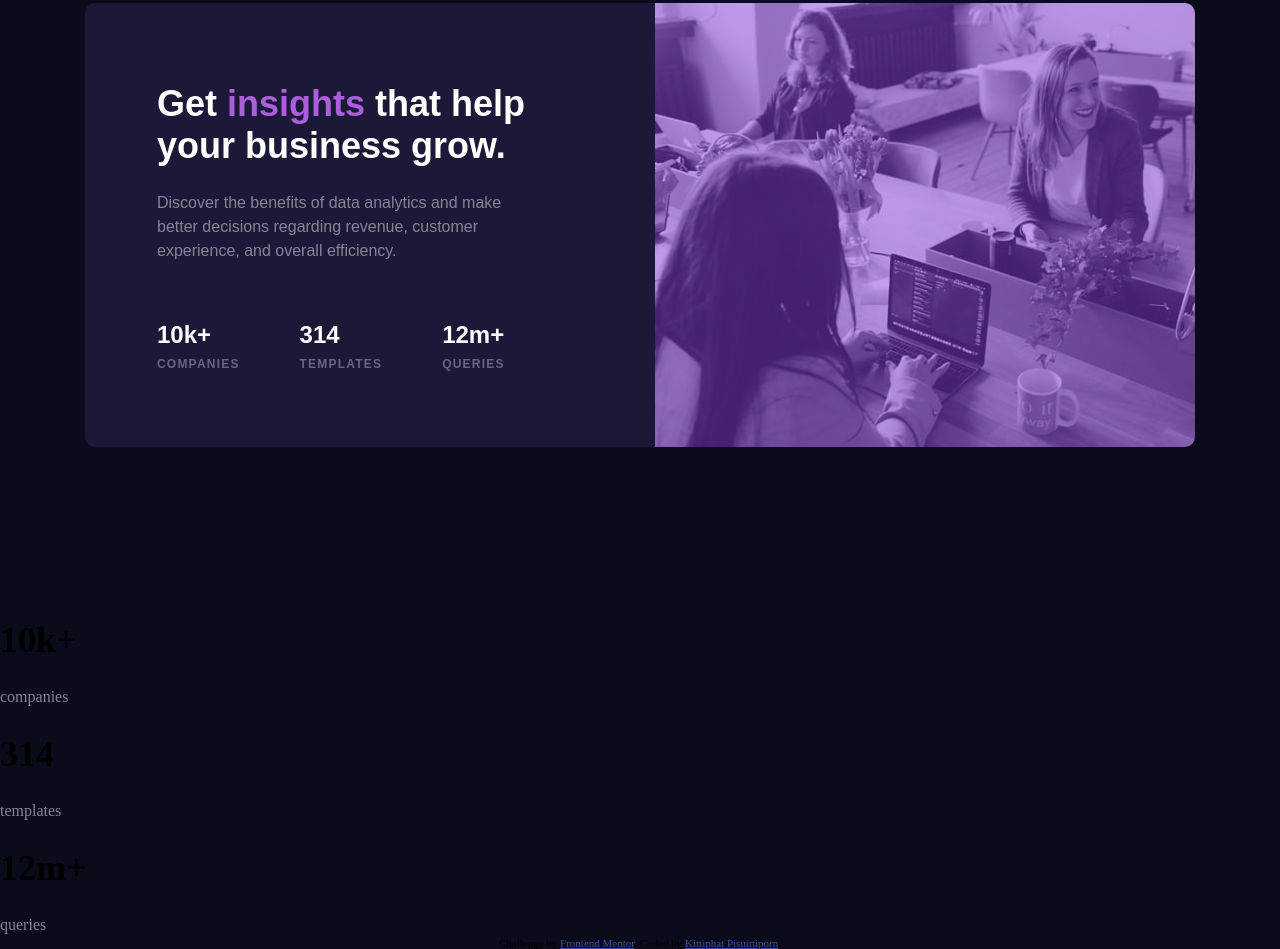
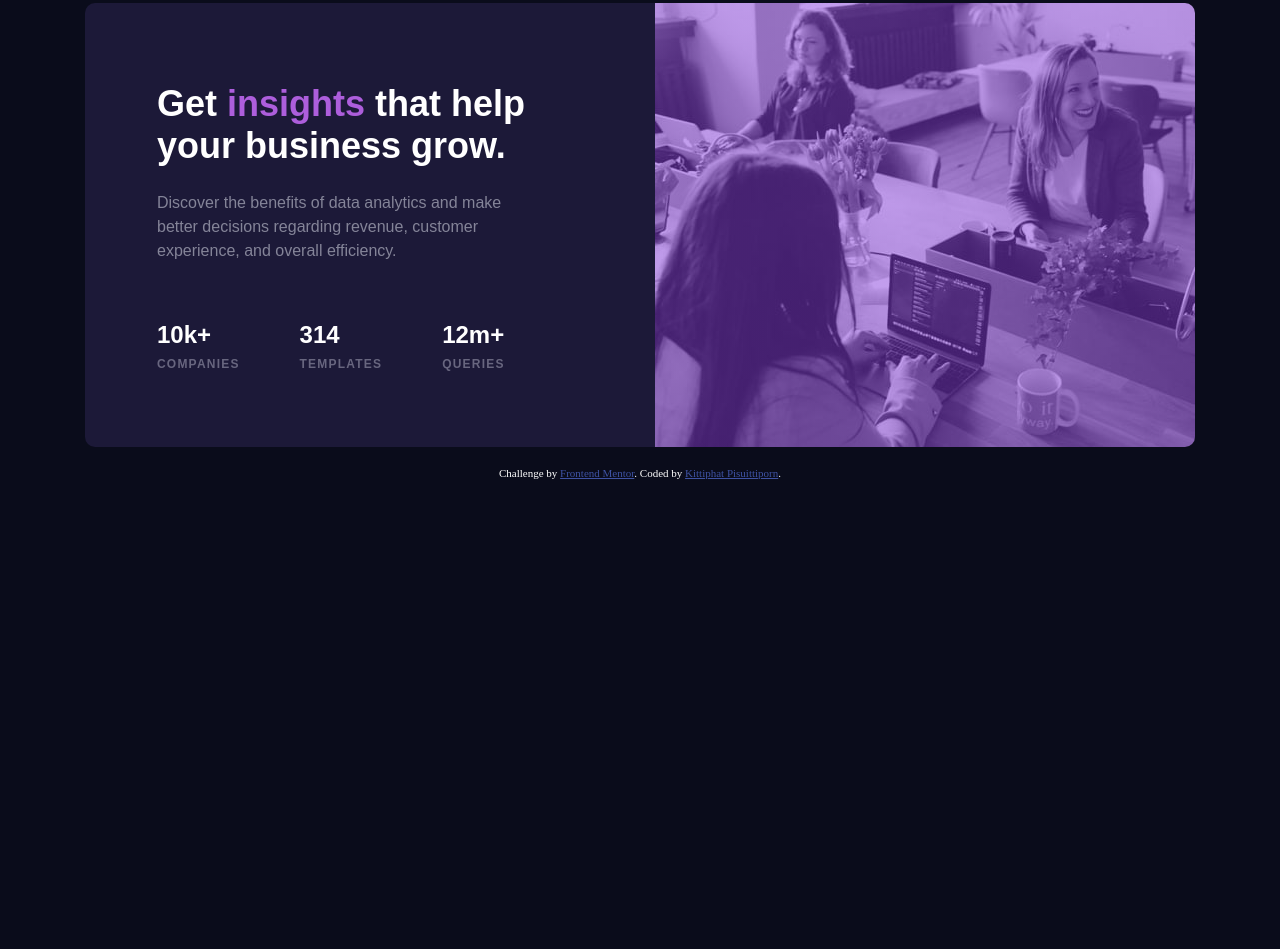
Before and after one commit to kittiphatp/frontend---statspreviewcard, a plain HTML site: page index.html in a window 1280 px wide. Shown: the part 169-1118 px from the top of the page. After the commit the page ends 800 px from the top, so only its background shows below. Drawn offline with Linux system fonts and the light colour scheme.

Commit message:
update bottom

```diff
--- a/index.html
+++ b/index.html
@@ -13,7 +13,7 @@
     body { margin: 0; padding:0; background-color: #0a0c1b; }
 
     /* FRAME SETUP */
-    .container {width: 1110px; height: 444px; border-radius: 4px; margin: 172px auto; padding: 0;}
+    .container {width: 1110px; height: 444px; border-radius: 4px; margin: 172px auto 20px auto; padding: 0;}
     .left {width: 570px; height: 444px; float: left; background-color: #1c1938; color: white; font-family: Arial, Helvetica, sans-serif; border-top-left-radius: 10px; border-bottom-left-radius: 10px;}
     .right {width: 540px; height: 444px; float: right; background: linear-gradient(rgba(134, 61, 220, 0.5),rgba(134,61,220, 0.5)), url(./images/image-header-desktop.jpg); background-repeat: no-repeat; border-top-right-radius: 10px; border-bottom-right-radius: 10px;}
 
@@ -28,7 +28,7 @@
     footer > .flex > span {text-transform: uppercase; color: #68667f; font-size: 12px; font-weight: 700; letter-spacing: 1.2px;}
 
 
-    .attribution { font-size: 11px; text-align: center; }
+    .attribution { font-size: 11px; text-align: center; color:white;}
     .attribution a { color: hsl(228, 45%, 44%); }
   </style>
 </head>
@@ -75,20 +75,6 @@
 </section>
 
 
-
-
-
-        <h1>10k+</h1>
-        <p>companies</p>
-
-
-        <h1>314</h1>
-        <p>templates</p>
-
-        <h1>12m+</h1>
-        <p>queries</p>
-
-
   <div class="attribution">
     Challenge by <a href="https://www.frontendmentor.io?ref=challenge" target="_blank">Frontend Mentor</a>.
     Coded by <a href="#">Kittiphat Pisuittiporn</a>.
```
